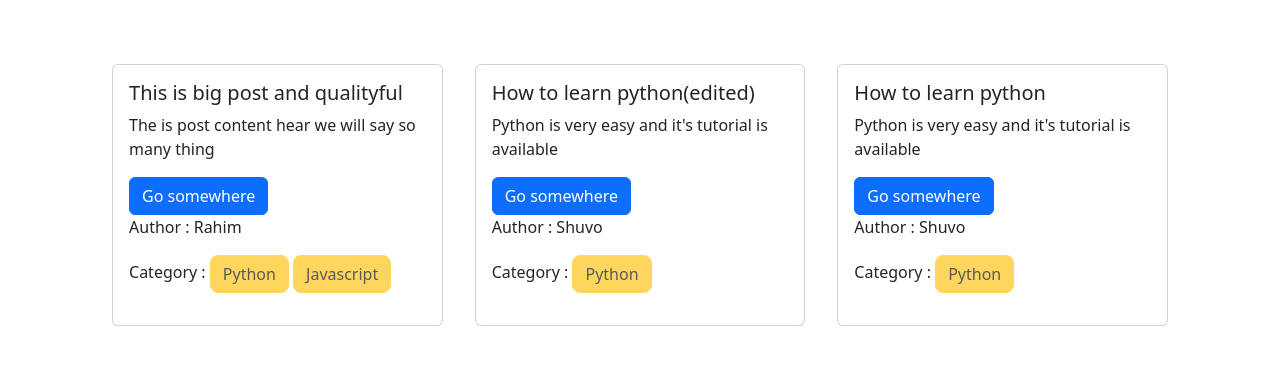
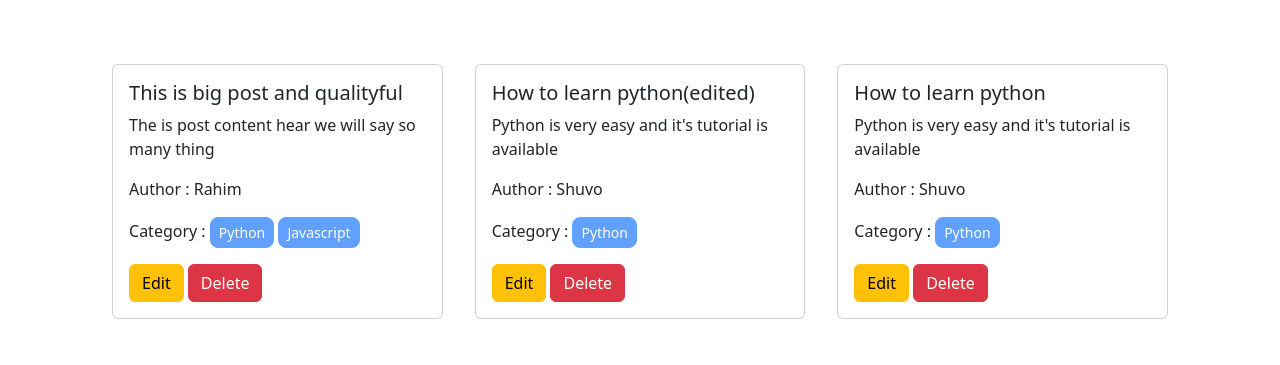
Before and after one commit to Swapno963/Blog_project, a Django app: page / in a window 1280 px wide. Shown: the part 56-421 px from the top of the page. Run offline with Django 4.2, Linux system fonts and the light colour scheme; data comes from the database, SQL or seed files in the repository; both versions use the stored data as it was after the commit.

Commit message:
Blog is editable

```diff
--- a/posts/urls.py
+++ b/posts/urls.py
@@ -1,5 +1,6 @@
 from django.urls import path
 from . import views
 urlpatterns = [
-    path('add/', views.add_post, name='add_post')
+    path('add/', views.add_post, name='add_post'),
+    path('edit/<int:id>', views.edit_post, name='edit_post'),
 ]
--- a/templates/base.html
+++ b/templates/base.html
@@ -27,6 +27,9 @@
           <li class="nav-item">
             <a class="nav-link active" aria-current="page" href="{% url 'add_post' %}">Add Post</a>
           </li>
+          {% comment %} <li class="nav-item">
+            <a class="nav-link active" aria-current="page" href="{% url 'edit_post' %}">Edit Post</a>
+          </li> {% endcomment %}
 
         </ul>
         <form class="d-flex" role="search">
--- a/templates/home.html
+++ b/templates/home.html
@@ -8,14 +8,15 @@
         <div class="card-body">
             <h5 class="card-title">{{post.title}}</h5>
             <p class="card-text">{{post.content}}</p>
-            <a href="#" class="btn btn-primary">Go somewhere</a>
             <p class='card-text'>Author : {{post.author.name}}</p>
             <p>
                 Category :
-                    {% for cat in post.category.all %}
-                        <button class='btn btn-warning disabled rounded rounded-3'>{{cat.name}}</button>
-                    {% endfor%}
+                {% for cat in post.category.all %}
+                <button class='btn btn-primary btn-sm disabled rounded rounded-3'>{{cat.name}}</button>
+                {% endfor%}
             </p>
+            <a href="{% url 'edit_post' post.id%}" class="btn btn-warning">Edit</a>
+            <a href="#" class="btn btn-danger">Delete</a>
         </div>
         </div>
     </div>
```
Also changed, not shown: posts/views.py (+15 -0 lines), db.sqlite3.
